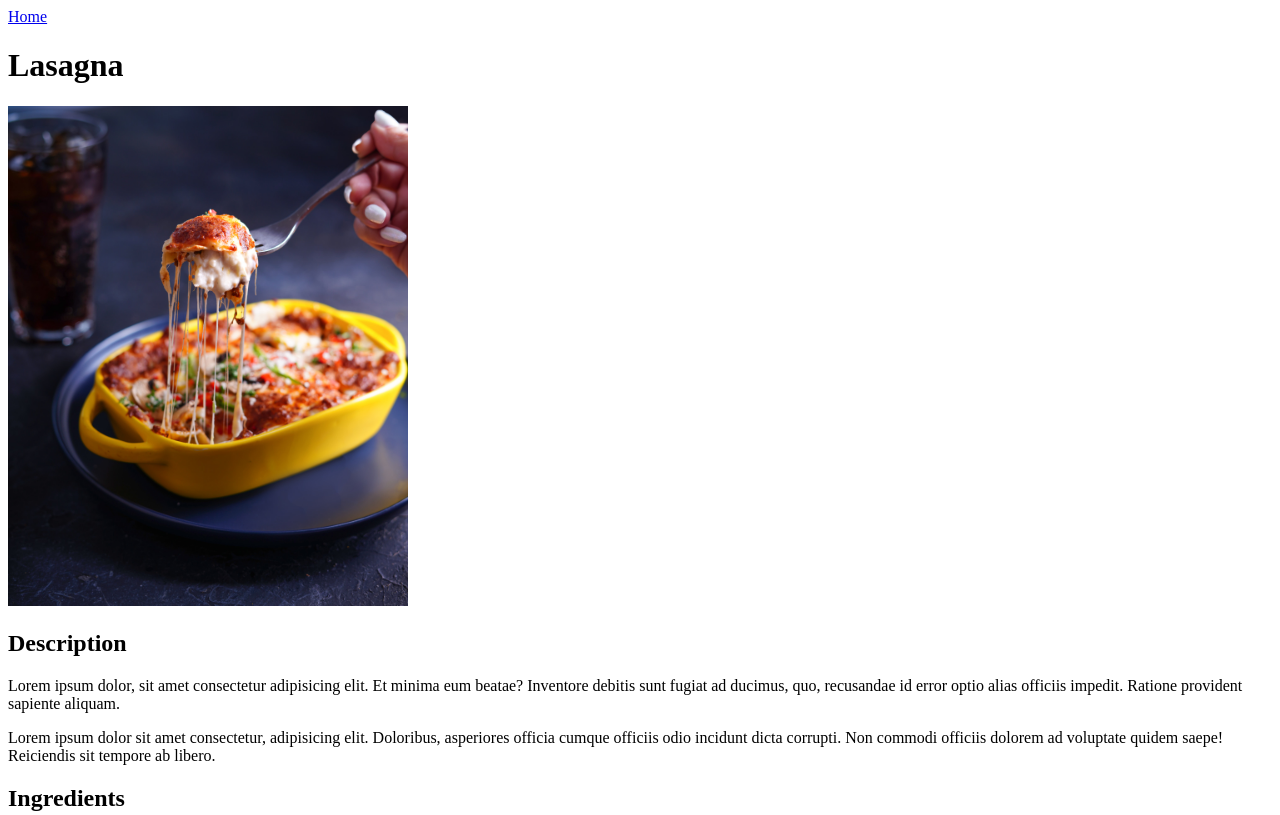
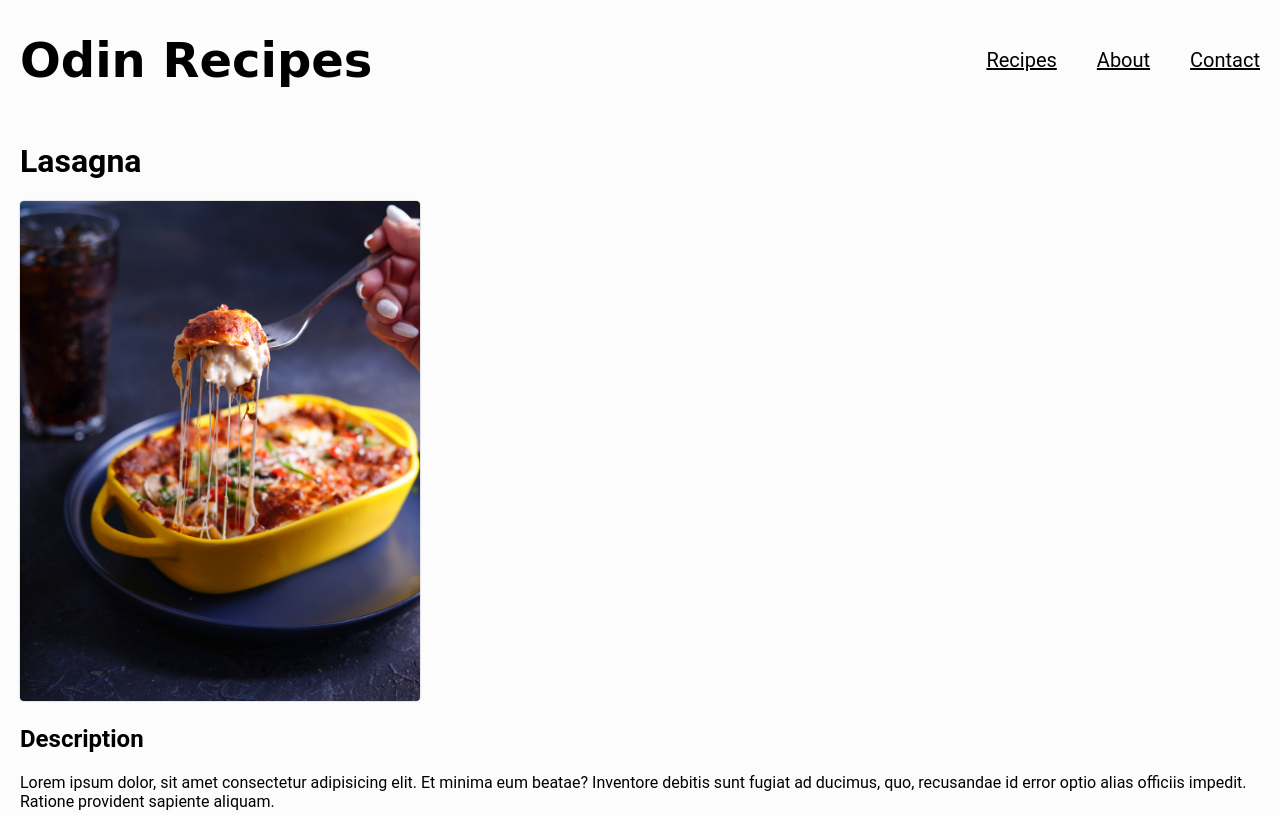
Before and after one commit to wandersonrb-dev/odin-recipes, a plain HTML site: page recipes/lasagna.html in a window 1280 px wide. Shown: the top 815 px of the page. Drawn offline with Linux system fonts and the light colour scheme.

Commit message:
Add a header to the recipes page

```diff
--- a/recipes/lasagna.html
+++ b/recipes/lasagna.html
@@ -4,10 +4,19 @@
 <head>
   <meta charset="UTF-8">
   <title>Lasagna</title>
+  <link rel="stylesheet" href="/css/style.css">
 </head>
 
 <body>
-  <a href="../index.html">Home</a>
+  <div class="header">
+    <h1 class="logo">Odin Recipes</h1>
+    <ul class="menu">
+      <li><a href="#">Recipes</a></li>
+      <li><a href="#">About</a></li>
+      <li><a href="#">Contact</a></li>
+    </ul>
+  </div>
+
   <h1>Lasagna</h1>
   <img src="../images/lasagna.jpg" alt="A delicious lasagna" width="400">
   <h2>Description</h2>
```
Also changed, not shown: recipes/pancakes.html (+10 -1 lines), recipes/spaghetti.html (+10 -1 lines).
